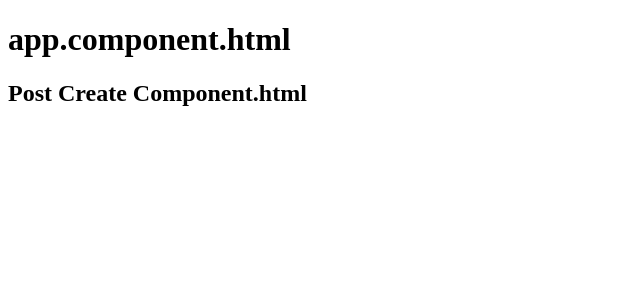
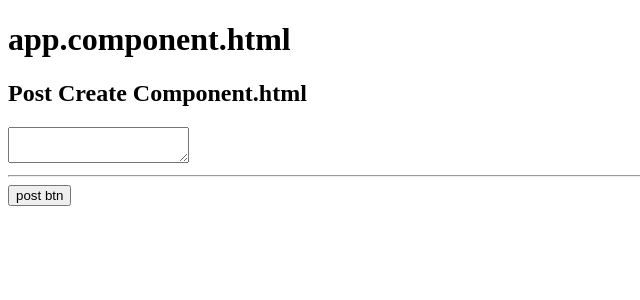
Before and after one commit to companypi/pdi-grill-app, an Angular app: page / in a window 1280 px wide. Shown: the top 300 px of the page, without its empty margins (0-640 px from the left). Built offline with nearby package versions, Linux system fonts and the light colour scheme.

Commit message:
getting user input

```diff
--- a/src/app/app.module.ts
+++ b/src/app/app.module.ts
@@ -1,5 +1,6 @@
 import { BrowserModule } from '@angular/platform-browser';
 import { NgModule } from '@angular/core';
+import { FormsModule } from '@angular/forms';
 
 import { AppComponent } from './app.component';
 import { PostCreateComponent } from './posts/post-create/post-create.component';
@@ -14,7 +15,8 @@ enableProdMode();
     PostCreateComponent
   ],
   imports: [
-    BrowserModule
+    BrowserModule,
+    FormsModule
   ],
   providers: [],
   bootstrap: [AppComponent]
--- a/src/app/posts/post-create/post-create.component.html
+++ b/src/app/posts/post-create/post-create.component.html
@@ -1 +1,5 @@
 <h2>Post Create Component.html</h2>
+<textarea row="6" [(ngModel)]="enteredValue"></textarea>
+<hr>
+<button (click)="onAddPost()">post btn</button>
+<p>{{ newPost }}</p>
--- a/src/app/posts/post-create/post-create.component.ts
+++ b/src/app/posts/post-create/post-create.component.ts
@@ -11,5 +11,10 @@ import { Component } from '@angular/core';
 
 //1. creating component by making a class
 export class PostCreateComponent {
+    enteredValue = '';
+    newPost = '';
 
+    onAddPost(){
+        this.newPost = this.enteredValue;
+    }
 }
```
